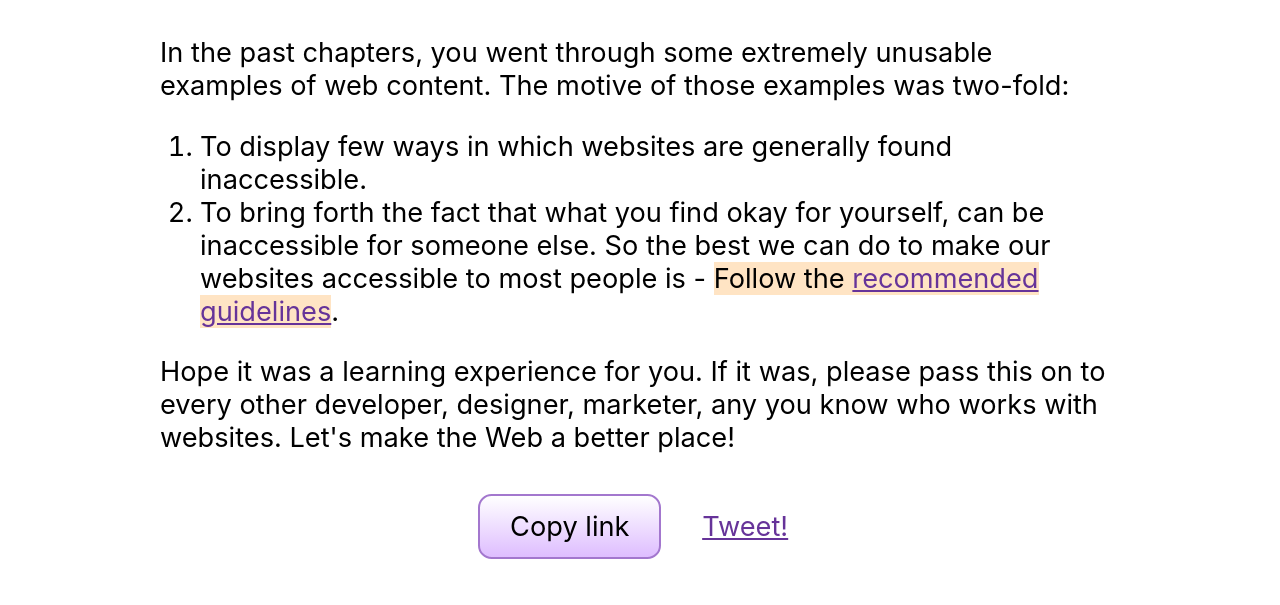
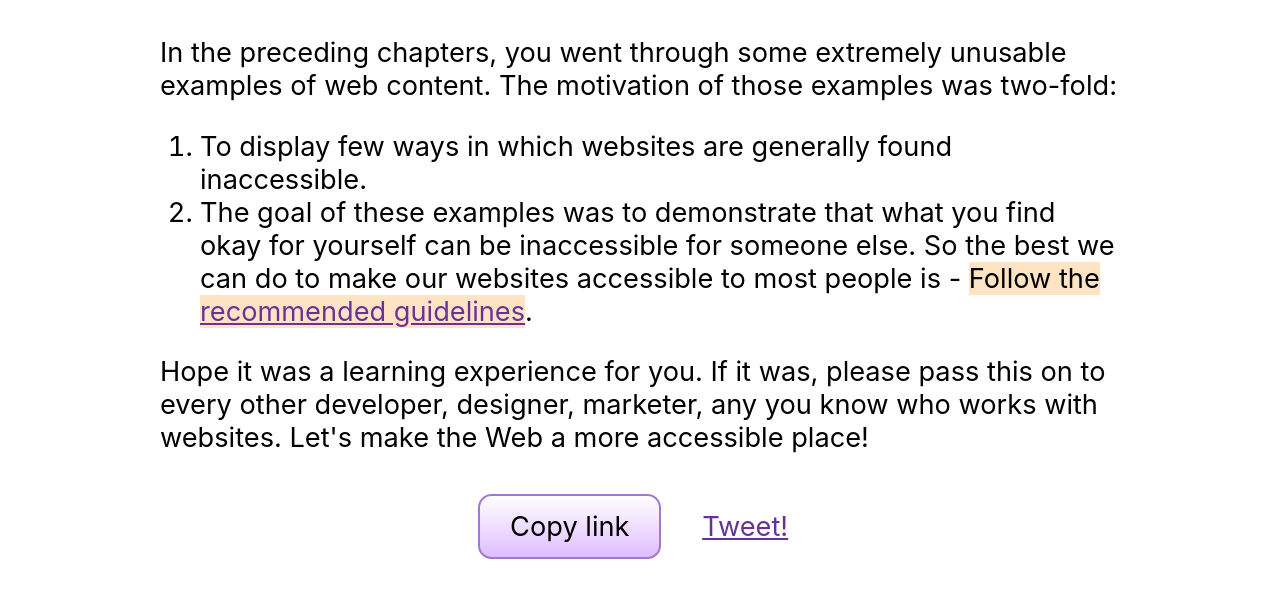
Before and after one commit to chinchang/introduction-to-accessibility, a Gatsby site: page /finish in a window 1280 px wide. Shown: the part 148-753 px from the top of the page. Built offline with nearby package versions, Linux system fonts and the light colour scheme; Gatsby itself is replaced by a stand-in of ours.

Commit message:
Update finish.js

```diff
--- a/src/pages/finish.js
+++ b/src/pages/finish.js
@@ -40,8 +40,8 @@ const IndexPage = () => {
       <SEO title="End" />
 
       <p>
-        In the past chapters, you went through some extremely unusable examples
-        of web content. The motive of those examples was two-fold:
+        In the preceding chapters, you went through some extremely unusable examples
+        of web content. The motivation of those examples was two-fold:
       </p>
       <ol>
         <li>
@@ -49,7 +49,7 @@ const IndexPage = () => {
           inaccessible.
         </li>
         <li>
-          To bring forth the fact that what you find okay for yourself, can be
+          The goal of these examples was to demonstrate that what you find okay for yourself can be
           inaccessible for someone else. So the best we can do to make our
           websites accessible to most people is -{" "}
           <mark>
@@ -65,7 +65,7 @@ const IndexPage = () => {
       <p>
         Hope it was a learning experience for you. If it was, please pass this
         on to every other developer, designer, marketer, any you know who works
-        with websites. Let's make the Web a better place!
+        with websites. Let's make the Web a more accessible place!
       </p>
 
       <p style={{ textAlign: "center" }}>
```
